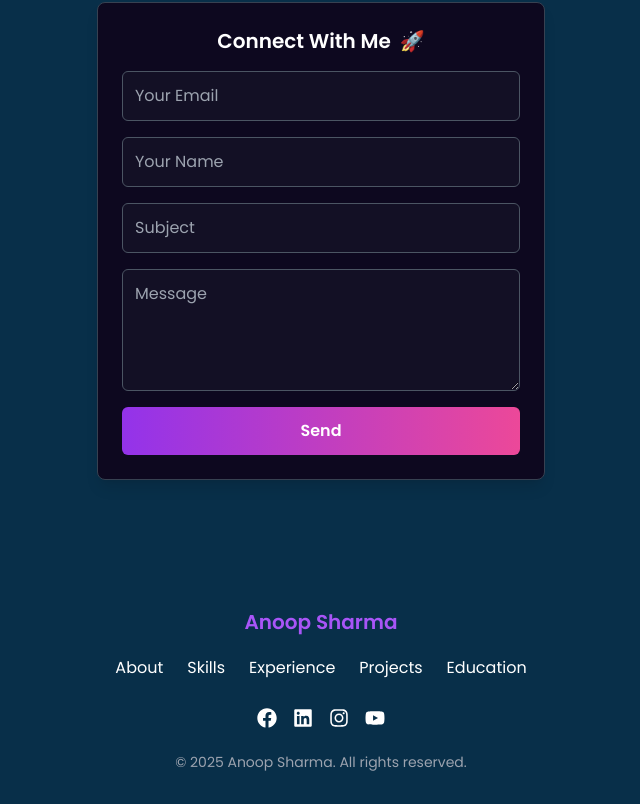
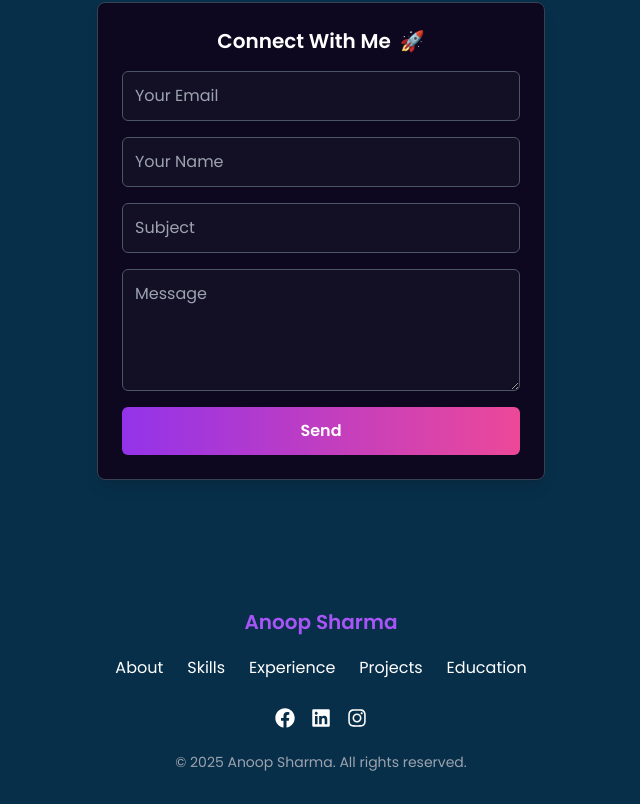
Before and after one commit to anoopsharmait/my-portfolio-web, a React (Vite) app: page / in a window 1280 px wide. Shown: the part 5817-6621 px from the top of the page, without its empty margins (319-959 px from the left). Built offline with nearby package versions, Linux system fonts and the light colour scheme.

Commit message:
Update Footer.jsx
..

```diff
--- a/src/components/Footer/Footer.jsx
+++ b/src/components/Footer/Footer.jsx
@@ -41,8 +41,8 @@ const Footer = () => {
             { icon: <FaFacebook />, link: "https://www.facebook.com/anoop.sharma" },
 
             { icon: <FaLinkedin />, link: "https://www.linkedin.com/in/anoop-sharma" },
-            { icon: <FaInstagram />, link: "https://www.instagram.com/_anoop_sharmajii/" },
-            { icon: <FaYoutube />, link: "https://www.youtube.com/codingmasteryt" },
+            { icon: <FaInstagram />, link: "https://www.instagram.com/_anoop_sharmajii/" }
+
 
           ].map((item, index) => (
             <a
```
